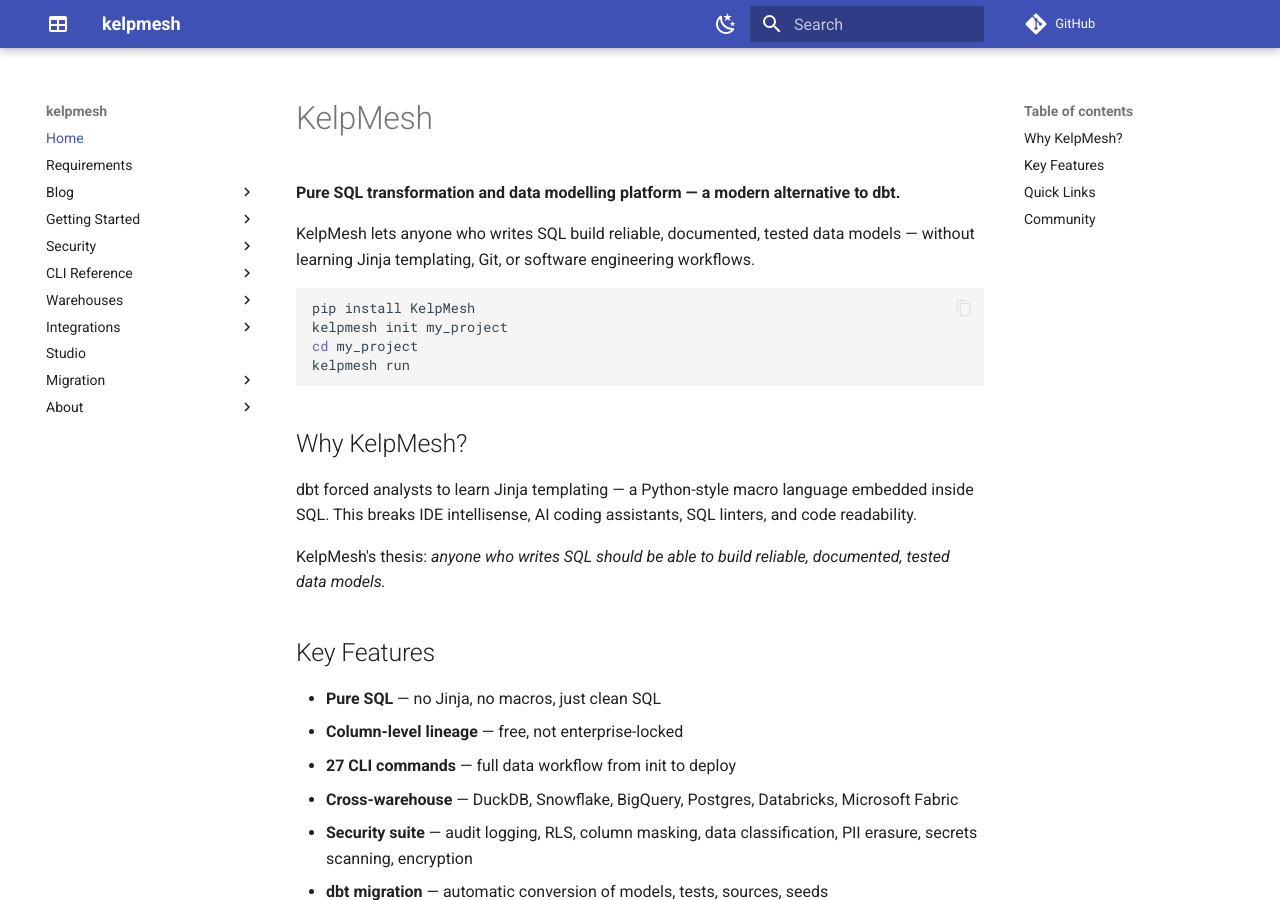
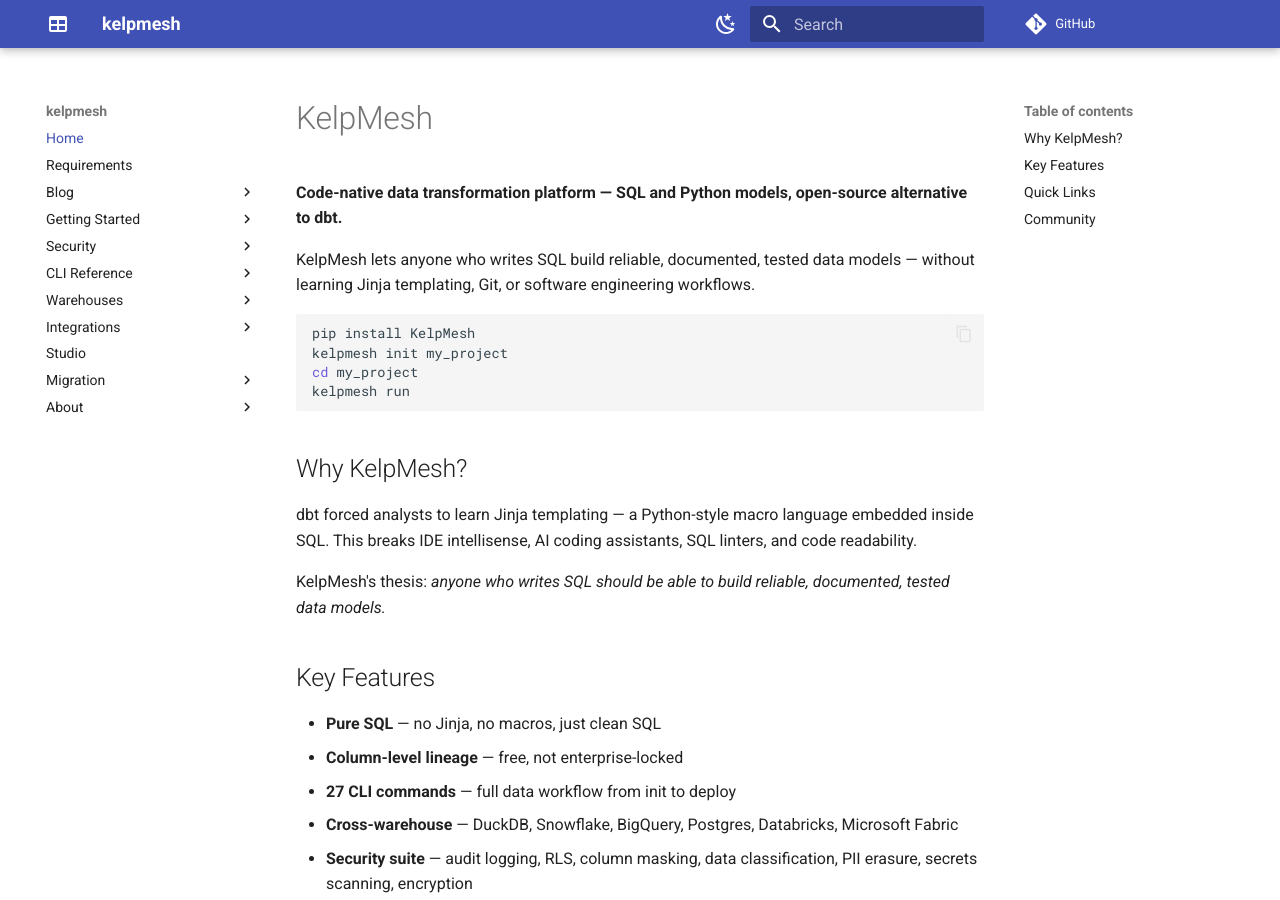
Before and after one commit to roypulseai/kelpmesh, an MkDocs documentation site: the page built from docs/index.md, in a window 1280 px wide and 900 px high. Built offline with MkDocs 1.6.1 and Material for MkDocs 9.7.7, drawn with Linux system fonts in a browser that asks for light colours; comment, search, counter and statistics services are not loaded.

Commit message:
docs: update project description — code-native (SQL & Python), not pure-SQL
KelpMesh supports both SQL and Python models. Updated all short
descriptions and one-liners to reflect this accurately. The "no Jinja"
differentiator is preserved in detailed docs/blog where it belongs.

Co-Authored-By: Claude Sonnet 4.6 <noreply@anthropic.com>

```diff
--- a/docs/index.md
+++ b/docs/index.md
@@ -1,6 +1,6 @@
 # KelpMesh
 
-**Pure SQL transformation and data modelling platform — a modern alternative to dbt.**
+**Code-native data transformation platform — SQL and Python models, open-source alternative to dbt.**
 
 KelpMesh lets anyone who writes SQL build reliable, documented, tested data models — without learning Jinja templating, Git, or software engineering workflows.
 
--- a/kelpmesh/__init__.py
+++ b/kelpmesh/__init__.py
@@ -1,5 +1,5 @@
 """
-kelpmesh — Pure SQL transformation and data modelling platform.
+kelpmesh — Code-native data transformation platform (SQL & Python models).
 Zero telemetry. Zero analytics. Zero phone-home.
 """
 
--- a/mkdocs.yml
+++ b/mkdocs.yml
@@ -1,5 +1,5 @@
 site_name: kelpmesh
-site_description: Pure SQL transformation and data modelling platform
+site_description: Code-native data transformation platform — SQL & Python models, no Jinja required
 site_url: https://kelpmesh.dev
 repo_url: https://github.com/RoyPulseAI/kelpmesh
 edit_uri: edit/main/docs/
--- a/pyproject.toml
+++ b/pyproject.toml
@@ -5,7 +5,7 @@ build-backend = "hatchling.build"
 [project]
 name = "kelpmesh-core"
 version = "1.0.0"
-description = "Pure SQL transformation and data modelling platform — a modern alternative to dbt"
+description = "Code-native data transformation platform — SQL & Python models, open-source alternative to dbt"
 readme = "README.md"
 license = "Apache-2.0"
 requires-python = ">=3.11"
```
Also changed, not shown: README.md (+1 -1 lines), packages/kelpmesh-studio/README.md (+1 -1 lines), 4 other files.
